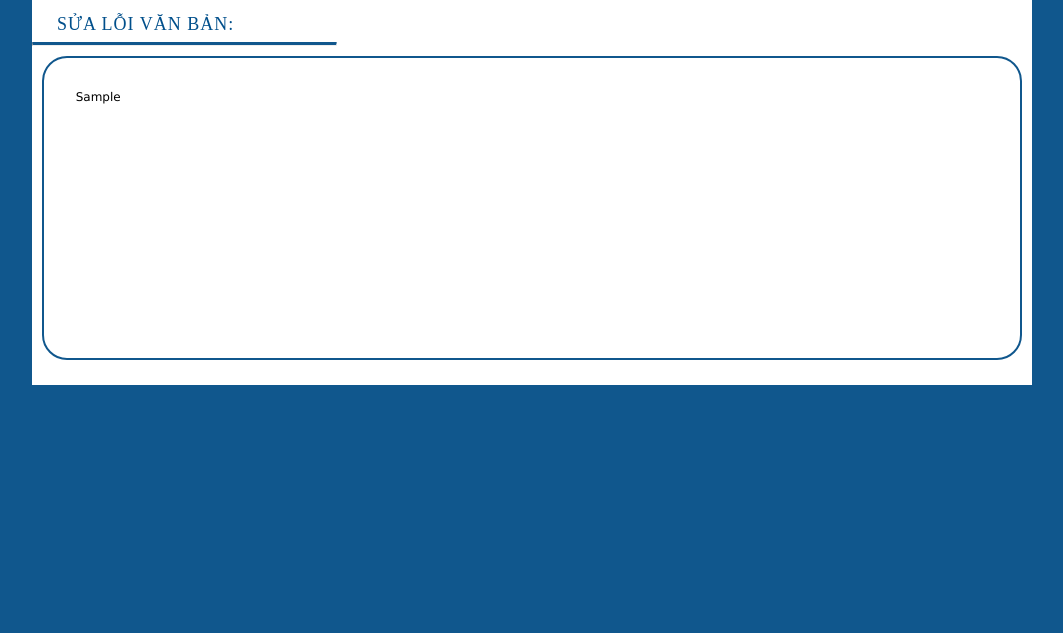
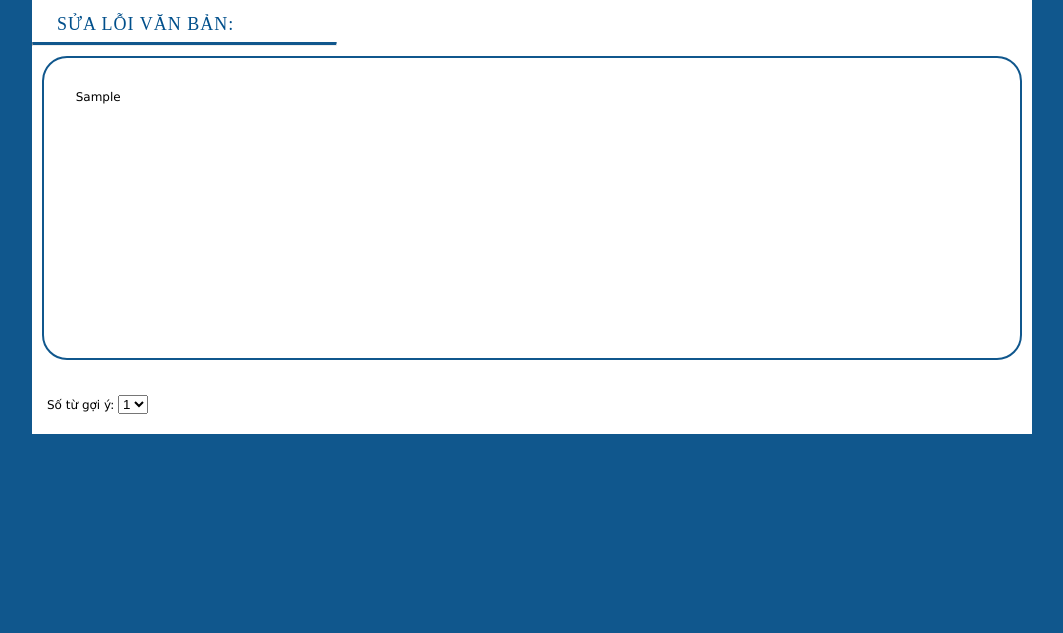
Before and after one commit to LeVanTuan98/Detector-and-Corrector-VNese-error, a Flask app: template templates/checking.html in a window 1280 px wide. Shown: the part 184-817 px from the top of the page, without its empty margins (118-1181 px from the left). Run offline with Flask 2, Linux system fonts and the light colour scheme; the template is opened without the code that fills it: most values are stand-ins (such as "Sample title", 1, 10 or a date in 2020); some libraries are stand-ins or nearby versions.

Commit message:
updat22-12

```diff
--- a/main.py
+++ b/main.py
@@ -20,21 +20,26 @@ def index():
 #         # print(pred)
 #     return render_template('index.html')
 
-@app.route('/check', methods=['POST'])
+@app.route('/check', methods=['POST', 'GET'])
 def checking():
     # html -> py
     if request.method == 'POST':
         raw_doc = request.form['input']
         print('raw: ', raw_doc)
         doc = cleaner.clean_html(raw_doc)
-        checked_doc = predict(model, doc)
-        # checked_doc = [('aa', 1, ('a', 'b', 'c')), ('bb', 0, ())]
+        global checked_doc
+        # checked_doc = predict(model, doc)
+        checked_doc = [('aa', 1, ('a', 'b', 'c')), ('bb', 0, ())]
         print('check: ', checked_doc)
+        num_words = 2
+    else:
+        num_words = int(request.args.get('n'))
     # py -> html
-    return render_template('checking.html', words=checked_doc)
+    print(num_words)
+    return render_template('checking.html', words=checked_doc, n=num_words)
 
 
 if __name__ == '__main__':
-    global model
-    model = load_model()
+    # global model
+    # model = load_model()
     app.run(debug=True)
--- a/templates/checking.html
+++ b/templates/checking.html
@@ -39,7 +39,7 @@
                     <div class="error_word">
                       <button class="word_btn">{{d_w}}</button>
                       <div class='hide'>
-                        {% for w in c_words%}
+                        {% for w in c_words[:n]%}
                           <a class='correct_word'>{{w}}</a>
                         {% endfor %}
 
@@ -53,6 +53,15 @@
                   {% endif %}
                 {% endfor %}
               </div>
+          </div>
+          <div style="padding: 15px 5px; margin-left: 10px;">
+            <label>Số từ gợi ý:</label>
+            <select name="num_words" id="num_words">
+              {%for i in range(5):%}
+                <option value="{{i+1}}" {%if (i+1) == n%} selected {% endif %}>{{i+1}}</option>
+              {% endfor %}
+
+            </select>
           </div>
         </div>
       </div>
@@ -71,6 +80,12 @@
       word.css("color", "green")
     });
 
+    $('#num_words').change(function(){
+      var num_words = $(this).val();
+      console.log(num_words);
+      window.location.href = '/check?n=' + num_words;
+    })
+
   </script>
 </body>
 </html>
```
